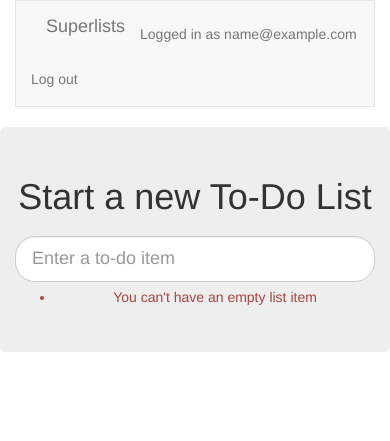
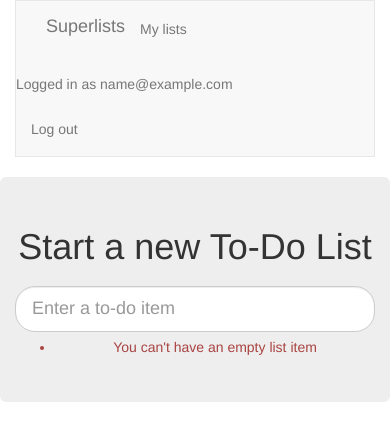
Before and after one commit to lockejan/tdd-with-python, a Django app: page /lists/new in a window 390 px wide. Shown: the top 441 px of the page. Run offline with Django 3.2, Linux system fonts and the light colour scheme; the visitor is signed in with stand-in values (Sample User, id 1); some libraries are stand-ins or nearby versions.

Commit message:
wip: ui skeleton and tests for my_Lists

```diff
--- a/functional_tests/test_login.py
+++ b/functional_tests/test_login.py
@@ -15,7 +15,7 @@ SUBJECT = 'Your login link for Superlists'
 class LoginTest(FunctionalTest):
     def test_can_get_email_link_to_log_in(self):
         # Edith goes to the awesome superlists site
-        # and notices a "Logi in" section in the navbar for the first time
+        # and notices a "Login" section in the navbar for the first time
         # It's telling her to enter her email address, so she does
         # if self.staging_server:
         #     test_email = 'coffee@smittie.de'
@@ -26,7 +26,7 @@ class LoginTest(FunctionalTest):
         self.browser.find_element_by_name('email').send_keys(TEST_EMAIL)
         self.browser.find_element_by_name('email').send_keys(Keys.ENTER)
 
-        # A message appears teling her an email has been sent
+        # A message appears telling her an email has been sent
         self.wait_for(lambda: self.assertIn(
             'Check your email',
             self.browser.find_element_by_tag_name('body').text))
--- a/lists/templates/base.html
+++ b/lists/templates/base.html
@@ -15,6 +15,9 @@
                 <div class="container-fluid">
                     <a class="navbar-brand" href="/">Superlists</a>
                     {% if user.email %}
+                    <ul class="nav navbar-nav navbar-left">
+                        <li><a href="{% url 'my_lists' user.email %}">My lists</a></li>
+                    </ul>
                     <ul class="nav navbar-nav navbar-right">
                         <li class='navbar-text'>Logged in as {{ user.email }}</li>
                         <li><a href="{% url 'logout' %}">Log out</a></li>
@@ -51,6 +54,7 @@
                 <div class="col-md-6 col-md-offset-3 jumbotron">
                     <div class="text-center">
                         <h1>{% block header_text %}{% endblock %}</h1>
+                        {% block list_form %}
                         <form method="POST" action="{% block form_action %}{% endblock %}">
                             {{ form.text }}
                             {% csrf_token %}
@@ -60,16 +64,25 @@
                             </div>
                             {% endif %}
                         </form>
+                        {% endblock %}
                     </div>
                 </div>
             </div>
-        </div>
 
         <div class="row">
             <div class="col-md-6 col-md-offset-3">
                 {% block table %}
                 {% endblock %}
             </div>
+        </div>
+
+        <div class="row">
+            <div class="col-md-6 col-md-offset-3">
+                {% block extra_content %}
+                {% endblock %}
+            </div>
+        </div>
+
         </div>
         <script src="https://ajax.googleapis.com/ajax/libs/jquery/3.6.0/jquery.min.js"></script>
         <script src="/static/list.js"></script>
--- a/lists/urls.py
+++ b/lists/urls.py
@@ -4,4 +4,5 @@ from lists import views
 urlpatterns = [
     url(r'^new$', views.new_list, name='new_list'),
     url(r'^(\d+)/$', views.view_list, name='view_list'),
+    url(r'^users/(.+)/$', views.my_lists, name='my_lists'),
 ]
--- a/lists/views.py
+++ b/lists/views.py
@@ -27,3 +27,7 @@ def view_list(request, list_id):
             form.save()
             return redirect(list_)
     return render(request, 'list.html', {'list': list_, 'form': form})
+
+
+def my_lists(request, email):
+    return render(request, 'my_lists.html')
```
Also changed, not shown: lists/templates/my_lists.html (added, +15 -0 lines), lists/tests/test_views.py (+6 -0 lines).
